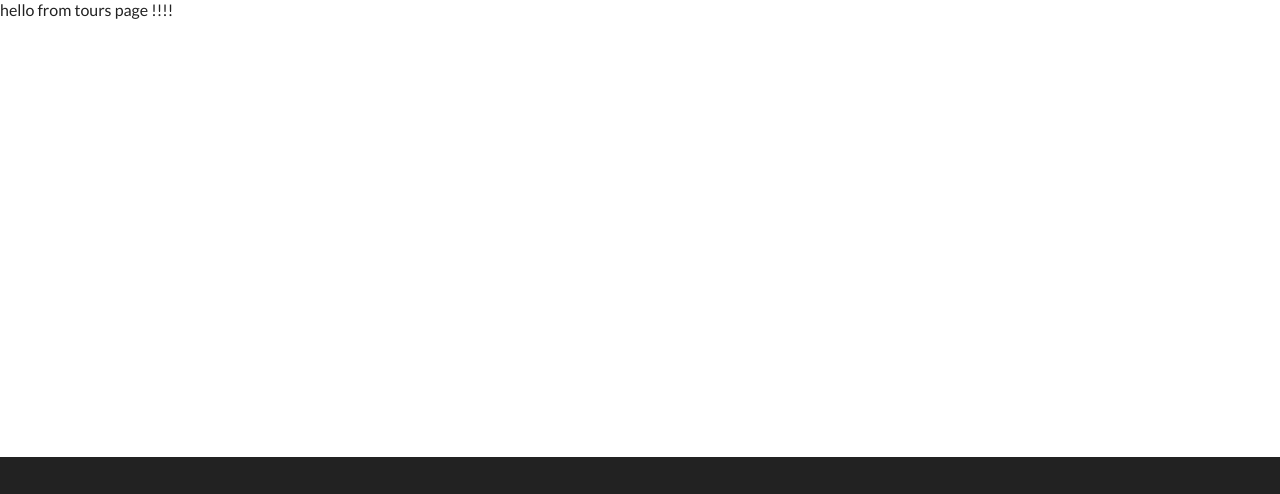
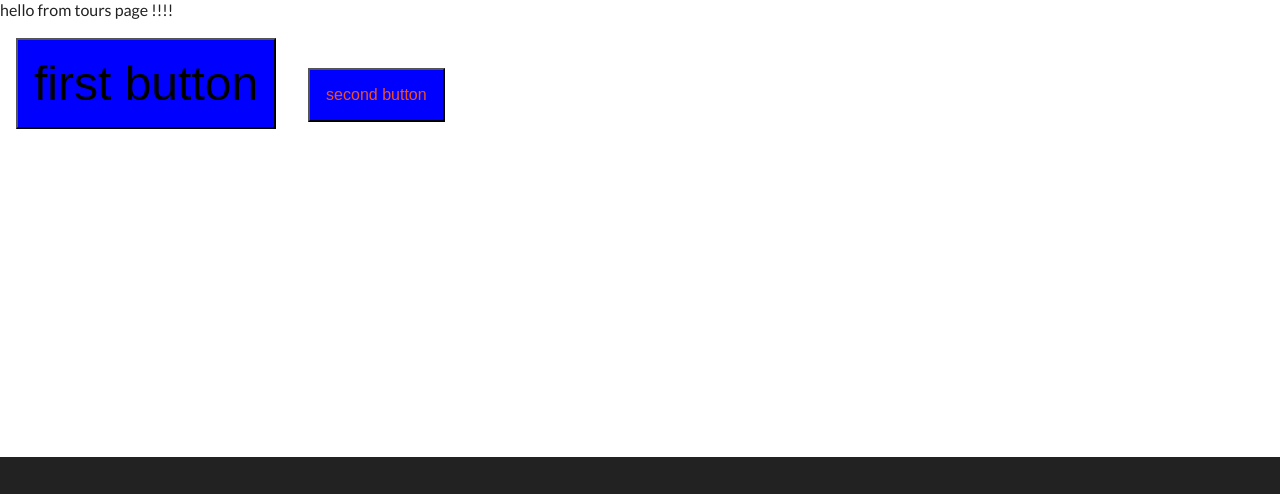
Before and after one commit to LudoLoopsLab/backroads, a Gatsby site: page /tours in a window 1280 px wide. Shown: the part 148-642 px from the top of the page. Built offline with nearby package versions, Linux system fonts and the light colour scheme; Gatsby itself is replaced by a stand-in of ours.

Commit message:
Feat(Button.js): add button
Installed and setup gatsby-plugin-sytled-component
Create a button in button.js,
font-size color can be change with props  big from tour.js
color can be change from color in tours.js
crate a const color to setup the background color

```diff
--- a/gatsby-config.js
+++ b/gatsby-config.js
@@ -5,5 +5,6 @@
  */
 
 module.exports = {
+  plugins: [`gatsby-plugin-styled-components`],
   /* Your site config here */
 }
--- a/package.json
+++ b/package.json
@@ -13,10 +13,13 @@
     "test": "echo \"Write tests! -> https://gatsby.dev/unit-testing \""
   },
   "dependencies": {
+    "babel-plugin-styled-components": "^1.10.6",
     "gatsby": "^2.15.34",
+    "gatsby-plugin-styled-components": "^3.1.11",
     "react": "^16.10.2",
     "react-dom": "^16.10.2",
-    "react-icons": "^3.7.0"
+    "react-icons": "^3.7.0",
+    "styled-components": "^4.4.0"
   },
   "devDependencies": {
     "prettier": "^1.18.2"
--- /dev/null
+++ b/src/exemple/Button.js
@@ -0,0 +1,13 @@
+import styled from "styled-components"
+const color = "blue"
+
+const Button = styled.button`
+  /* color: red; */
+  color: ${props => props.color};
+  background: ${color};
+  /* font-size: 1rem; */
+  font-size: ${props => (props.big ? "3rem" : "1rem")};
+  padding: 1rem;
+  margin: 1rem;
+`
+export default Button
--- a/src/pages/tours.js
+++ b/src/pages/tours.js
@@ -1,8 +1,16 @@
 import React, { Component } from "react"
 import Layout from "../components/Layout"
-
+import Button from "../exemple/Button"
 export default class tours extends Component {
   render() {
-    return <Layout>hello from tours page !!!!</Layout>
+    return (
+      <Layout>
+        hello from tours page !!!!
+        <div>
+          <Button big>first button</Button>
+          <Button color="#f15025">second button</Button>
+        </div>
+      </Layout>
+    )
   }
 }
```
Also changed, not shown: 1 other file.
